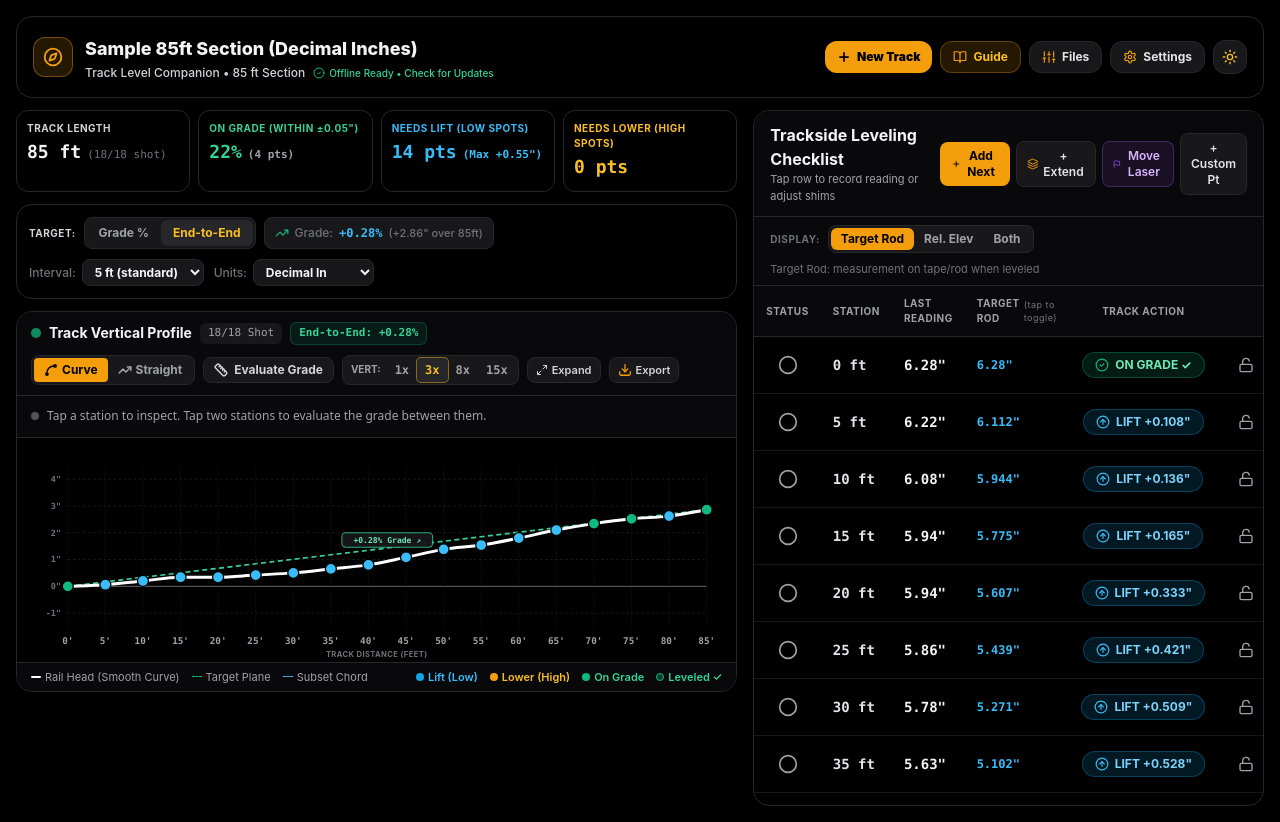
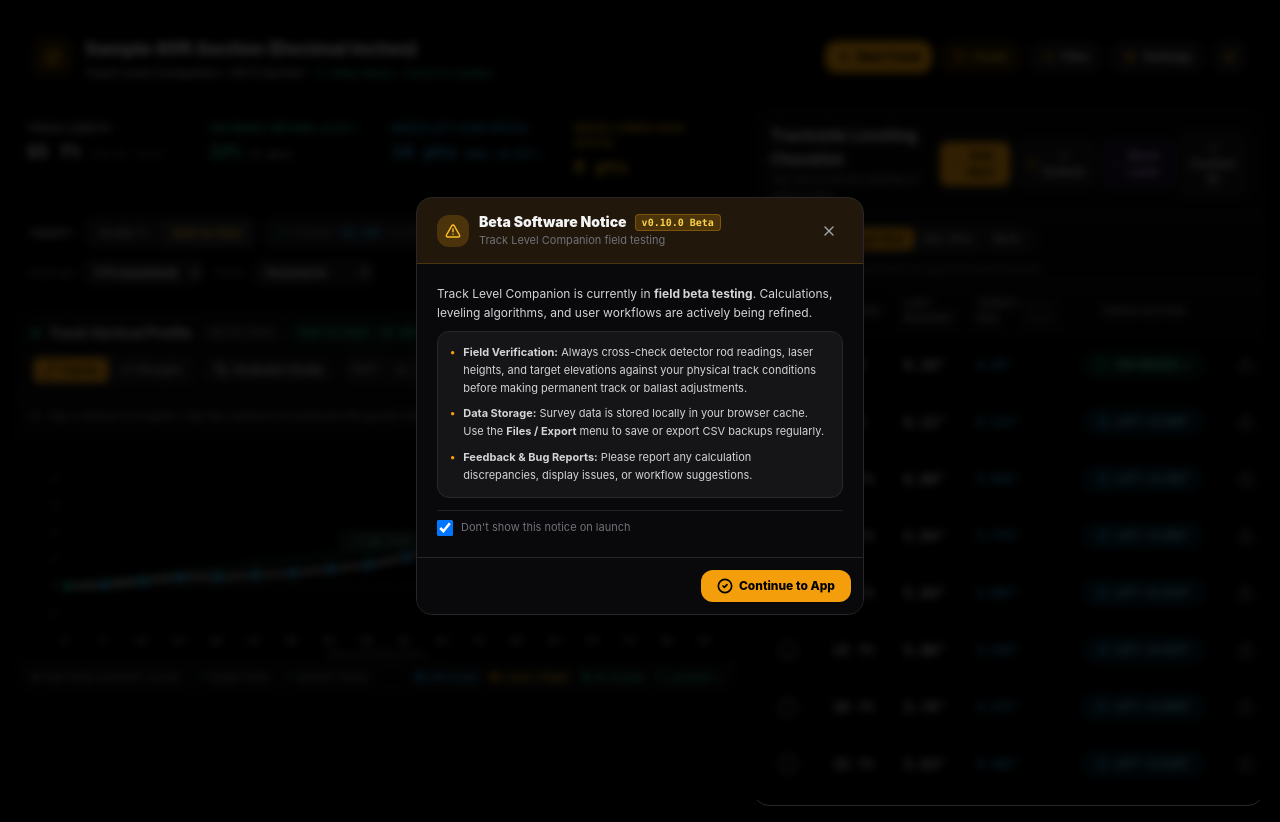
Before and after one commit to LoopRook/track-level-companion, a React (Vite) app: page / in a window 1280 px wide. Built offline with nearby package versions, Linux system fonts and the light colour scheme.

Commit message:
feat: bump to v0.10.0 Beta, add first-launch beta notice popup, and audit text for AI-isms

```diff
--- a/package.json
+++ b/package.json
@@ -1,7 +1,7 @@
 {
   "name": "track-level-companion",
   "private": true,
-  "version": "0.9.0",
+  "version": "0.10.0",
   "type": "module",
   "scripts": {
     "dev": "vite",
--- a/src/App.tsx
+++ b/src/App.tsx
@@ -9,6 +9,7 @@ import { DataManagementModal } from './components/DataManagementModal';
 import { UserGuideModal } from './components/UserGuideModal';
 import { NewTrackModal } from './components/NewTrackModal';
 import { SettingsModal } from './components/SettingsModal';
+import { BetaNoticeModal } from './components/BetaNoticeModal';
 import { PrintReport } from './components/PrintReport';
 import { UpdatePrompt } from './components/UpdatePrompt';
 import { useBodyScrollLock } from './core/useBodyScrollLock';
@@ -93,8 +94,22 @@ export const App: React.FC = () => {
   const [isGuideOpen, setIsGuideOpen] = useState(false);
   const [isNewTrackModalOpen, setIsNewTrackModalOpen] = useState(false);
   const [isSettingsOpen, setIsSettingsOpen] = useState(false);
+  const [isBetaNoticeOpen, setIsBetaNoticeOpen] = useState<boolean>(() => {
+    try {
+      return !localStorage.getItem('tlc_beta_notice_dismissed');
+    } catch {
+      return false;
+    }
+  });
 
-  useBodyScrollLock(isKeypadOpen || isDataModalOpen || isGuideOpen || isNewTrackModalOpen || isSettingsOpen);
+  useBodyScrollLock(
+    isKeypadOpen ||
+    isDataModalOpen ||
+    isGuideOpen ||
+    isNewTrackModalOpen ||
+    isSettingsOpen ||
+    isBetaNoticeOpen
+  );
 
   // Desktop PWA Installation
   // eslint-disable-next-line @typescript-eslint/no-explicit-any
@@ -687,6 +702,12 @@ export const App: React.FC = () => {
           onClose={() => setIsGuideOpen(false)}
         />
 
+        {/* First Launch Beta Notice Modal */}
+        <BetaNoticeModal
+          isOpen={isBetaNoticeOpen}
+          onClose={() => setIsBetaNoticeOpen(false)}
+        />
+
         {/* Opt-in PWA Update Notification Toast */}
         <UpdatePrompt />
       </div>
--- a/src/components/ActionTable.tsx
+++ b/src/components/ActionTable.tsx
@@ -1013,11 +1013,11 @@ export const ActionTable: React.FC<ActionTableProps> = ({
                       </div>
                       <p className="text-[11px] leading-tight text-purple-700 dark:text-purple-400">
                         {shift !== 0
-                          ? `All previously measured stations (0 ft to ${turningPointStation.distanceFt} ft) will convert to your new laser's scale (${shift >= 0 ? '+' : ''}${formatMeasurement(shift, unitFormat, fractionResolution)}). ${st0NewReading !== null ? `If you walk back to Station 0 with your rod right now, it will read ${formatMeasurement(st0NewReading, unitFormat, fractionResolution)} to match your active laser!` : ''}`
-                          : `Both setups are at the exact same height (0" shift).`}
+                          ? `Previously measured stations (0 ft to ${turningPointStation.distanceFt} ft) will convert to your active laser's scale (${shift >= 0 ? '+' : ''}${formatMeasurement(shift, unitFormat, fractionResolution)}). ${st0NewReading !== null ? `Station 0 rod reading equivalent: ${formatMeasurement(st0NewReading, unitFormat, fractionResolution)}.` : ''}`
+                          : `Both setups are at the same elevation (0" shift).`}
                       </p>
                       <p className="text-[10px] text-zinc-500 dark:text-zinc-400 leading-tight">
-                        All physical elevations, target slopes, and track lifts remain 100% physically identical.
+                        All physical elevations, target grades, and track adjustments remain identical.
                       </p>
                     </div>
                   );
--- /dev/null
+++ b/src/components/BetaNoticeModal.tsx
@@ -0,0 +1,124 @@
+import React, { useState } from 'react';
+import { AlertTriangle, X, CheckCircle2 } from 'lucide-react';
+import { useBodyScrollLock } from '../core/useBodyScrollLock';
+import { APP_VERSION_LABEL } from '../core/version';
+
+interface BetaNoticeModalProps {
+  isOpen: boolean;
+  onClose: () => void;
+}
+
+export const BetaNoticeModal: React.FC<BetaNoticeModalProps> = ({ isOpen, onClose }) => {
+  useBodyScrollLock(isOpen);
+  const [dontShowAgain, setDontShowAgain] = useState(true);
+
+  if (!isOpen) return null;
+
+  const handleDismiss = () => {
+    if (dontShowAgain) {
+      try {
+        localStorage.setItem('tlc_beta_notice_dismissed', 'true');
+      } catch (err) {
+        console.error('Failed to save beta notice dismissal preference', err);
+      }
+    }
+    onClose();
+  };
+
+  return (
+    <div
+      className="fixed inset-0 z-50 flex items-center justify-center bg-black/80 backdrop-blur-sm p-3 sm:p-4 overscroll-none touch-none"
+      onClick={handleDismiss}
+    >
+      <div
+        className="bg-white dark:bg-zinc-950 border border-zinc-200 dark:border-zinc-800 rounded-2xl w-full max-w-md shadow-2xl overflow-hidden flex flex-col overscroll-contain touch-auto transition-colors animate-in fade-in zoom-in-95 duration-150"
+        onClick={(e) => e.stopPropagation()}
+      >
+        {/* Header */}
+        <div className="bg-amber-500/10 dark:bg-amber-500/10 px-4 sm:px-5 py-3.5 flex items-center justify-between border-b border-amber-500/20 shrink-0">
+          <div className="flex items-center gap-2.5">
+            <div className="w-8 h-8 rounded-xl bg-amber-500/20 text-amber-600 dark:text-amber-400 flex items-center justify-center shrink-0">
+              <AlertTriangle className="w-4 h-4 stroke-[2.2]" />
+            </div>
+            <div>
+              <div className="flex items-center gap-2">
+                <h3 className="font-black text-sm text-zinc-900 dark:text-zinc-100">
+                  Beta Software Notice
+                </h3>
+                <span className="text-[10px] font-mono font-bold px-1.5 py-0.2 rounded bg-amber-500/20 text-amber-700 dark:text-amber-300 border border-amber-500/30">
+                  {APP_VERSION_LABEL}
+                </span>
+              </div>
+              <p className="text-[11px] text-zinc-500">
+                Track Level Companion field testing
+              </p>
+            </div>
+          </div>
+          <button
+            type="button"
+            onClick={handleDismiss}
+            className="p-1.5 rounded-lg text-zinc-400 hover:text-zinc-900 dark:hover:text-white hover:bg-zinc-200 dark:hover:bg-zinc-800 transition"
+            aria-label="Close"
+          >
+            <X className="w-4 h-4" />
+          </button>
+        </div>
+
+        {/* Content */}
+        <div className="p-4 sm:p-5 space-y-3 text-xs text-zinc-700 dark:text-zinc-300 leading-relaxed">
+          <div className="space-y-2">
+            <p>
+              Track Level Companion is currently in <strong>field beta testing</strong>. Calculations, leveling algorithms, and user workflows are actively being refined.
+            </p>
+            <div className="p-3 bg-zinc-50 dark:bg-zinc-900/80 rounded-xl border border-zinc-200 dark:border-zinc-800 space-y-2 text-[11px]">
+              <div className="flex items-start gap-2">
+                <span className="text-amber-500 font-bold">•</span>
+                <span>
+                  <strong>Field Verification:</strong> Always cross-check detector rod readings, laser heights, and target elevations against your physical track conditions before making permanent track or ballast adjustments.
+                </span>
+              </div>
+              <div className="flex items-start gap-2">
+                <span className="text-amber-500 font-bold">•</span>
+                <span>
+                  <strong>Data Storage:</strong> Survey data is stored locally in your browser cache. Use the <strong>Files / Export</strong> menu to save or export CSV backups regularly.
+                </span>
+              </div>
+              <div className="flex items-start gap-2">
+                <span className="text-amber-500 font-bold">•</span>
+                <span>
+                  <strong>Feedback & Bug Reports:</strong> Please report any calculation discrepancies, display issues, or workflow suggestions.
+                </span>
+              </div>
+            </div>
+          </div>
+
+          {/* Dismissal Checkbox */}
+          <div className="pt-2 flex items-center gap-2 border-t border-zinc-200 dark:border-zinc-800/80">
+            <input
+              type="checkbox"
+              id="dontShowBetaAgain"
+              checked={dontShowAgain}
+              onChange={(e) => setDontShowAgain(e.target.checked)}
+              className="w-4 h-4 rounded text-amber-500 focus:ring-amber-400 border-zinc-300 dark:border-zinc-700 bg-white dark:bg-zinc-800 cursor-pointer"
+            />
+            <label htmlFor="dontShowBetaAgain" className="text-[11px] text-zinc-500 cursor-pointer select-none">
+              Don't show this notice on launch
+            </label>
+          </div>
+        </div>
+
+        {/* Footer */}
+        <div className="p-3 bg-zinc-50 dark:bg-zinc-950 border-t border-zinc-200 dark:border-zinc-800 flex justify-end">
+          <button
+            type="button"
+            onClick={handleDismiss}
+            className="px-4 py-2 bg-amber-500 hover:bg-amber-400 text-black font-extrabold rounded-xl text-xs transition active:scale-95 shadow-sm flex items-center gap-1.5"
+          >
+            <CheckCircle2 className="w-4 h-4 stroke-[2.5]" />
+            <span>Continue to App</span>
+          </button>
+        </div>
+      </div>
+    </div>
+  );
+};
--- a/src/components/DataManagementModal.tsx
+++ b/src/components/DataManagementModal.tsx
@@ -21,6 +21,7 @@ import {
 } from 'lucide-react';
 import { useBodyScrollLock } from '../core/useBodyScrollLock';
 import { triggerAppUpdateCheck } from './UpdatePrompt';
+import { APP_VERSION_LABEL } from '../core/version';
 
 interface DataManagementModalProps {
   isOpen: boolean;
@@ -98,7 +99,7 @@ export const DataManagementModal: React.FC<DataManagementModalProps> = ({
     setSavedProjects(updated);
     try {
       localStorage.setItem(STORAGE_KEY, JSON.stringify(updated));
-      showNotification(`Saved "${trimmedName}" to browser storage!`);
+      showNotification(`Saved "${trimmedName}" to browser storage.`);
     } catch (e) {
       console.error('Failed to save to localStorage', e);
       showNotification('Could not save to storage.', 'error');
@@ -134,7 +135,7 @@ export const DataManagementModal: React.FC<DataManagementModalProps> = ({
             files: [file],
             title: targetProj.name,
           });
-          showNotification(`Shared "${filename}"!`);
+          showNotification(`Shared "${filename}".`);
           return;
         }
       } catch (err) {
@@ -156,7 +157,7 @@ export const DataManagementModal: React.FC<DataManagementModalProps> = ({
         document.body.removeChild(link);
         URL.revokeObjectURL(url);
       }, 500);
-      showNotification(`Downloaded "${filename}"!`);
+      showNotification(`Downloaded "${filename}".`);
     } catch {
       showNotification('Download failed. You can copy CSV text below.', 'error');
     }
@@ -168,7 +169,7 @@ export const DataManagementModal: React.FC<DataManagementModalProps> = ({
     try {
       if (navigator.clipboard && navigator.clipboard.writeText) {
         await navigator.clipboard.writeText(csvContent);
-        showNotification('✓ Copied CSV data to clipboard!');
+        showNotification('Copied CSV data to clipboard.');
         return;
       }
       throw new Error('Clipboard API not available');
@@ -181,7 +182,7 @@ export const DataManagementModal: React.FC<DataManagementModalProps> = ({
       textarea.select();
       document.execCommand('copy');
       document.body.removeChild(textarea);
-      showNotification('✓ Copied CSV data to clipboard!');
+      showNotification('Copied CSV data to clipboard.');
     }
   };
 
@@ -202,7 +203,7 @@ export const DataManagementModal: React.FC<DataManagementModalProps> = ({
         document.body.removeChild(link);
         URL.revokeObjectURL(url);
       }, 500);
-      showNotification(`Downloaded "${filename}"! Open in Excel or Google Drive.`);
+      showNotification(`Downloaded "${filename}".`);
     } catch {
       showNotification('Failed to download template.', 'error');
     }
@@ -214,7 +215,7 @@ export const DataManagementModal: React.FC<DataManagementModalProps> = ({
       const tsv = generateGoogleSheetsTSVTemplate(50, currentProject.stationIntervalFt || 5);
       if (navigator.clipboard && navigator.clipboard.writeText) {
         await navigator.clipboard.writeText(tsv);
-        showNotification('✓ Copied template! Paste (Ctrl+V) directly into Google Sheets.');
+        showNotification('Copied template to clipboard.');
         return;
       }
       throw new Error('Clipboard API not available');
@@ -227,7 +228,7 @@ export const DataManagementModal: React.FC<DataManagementModalProps> = ({
       textarea.select();
       document.execCommand('copy');
       document.body.removeChild(textarea);
-      showNotification('✓ Copied template! Paste (Ctrl+V) directly into Google Sheets.');
+      showNotification('Copied template to clipboard.');
     }
   };
 
@@ -264,7 +265,7 @@ export const DataManagementModal: React.FC<DataManagementModalProps> = ({
         name: sourceName.replace(/\.[^/.]+$/, ''),
         stations,
       });
-      showNotification(`✓ Loaded ${stations.length} stations!`);
+      showNotification(`Loaded ${stations.length} stations.`);
       onClose();
     } else {
       // Ask user to choose Replace or Merge
@@ -279,7 +280,7 @@ export const DataManagementModal: React.FC<DataManagementModalProps> = ({
       ...currentProject,
       stations: pendingCsvStations.stations,
     });
-    showNotification(`✓ Replaced track with ${pendingCsvStations.stations.length} stations.`);
+    showNotification(`Replaced track with ${pendingCsvStations.stations.length} stations.`);
     setPendingCsvStations(null);
     onClose();
   };
@@ -292,7 +293,7 @@ export const DataManagementModal: React.FC<DataManagementModalProps> = ({
       ...currentProject,
       stations: combined,
     });
-    showNotification(`✓ Merged ${pendingCsvStations.stations.length} stations onto track (now ${combined.length} total).`);
+    showNotification(`Merged ${pendingCsvStations.stations.length} stations onto track (${combined.length} total).`);
     setPendingCsvStations(null);
     onClose();
   };
@@ -304,7 +305,7 @@ export const DataManagementModal: React.FC<DataManagementModalProps> = ({
       ...currentProject,
       stations: combined,
     });
-    showNotification(`✓ Merged "${saved.name}" onto track (now ${combined.length} stations).`);
+    showNotification(`Merged "${saved.name}" onto track (${combined.length} stations).`);
     onClose();
   };
 
@@ -620,7 +621,7 @@ export const DataManagementModal: React.FC<DataManagementModalProps> = ({
                     <div className="p-3 bg-amber-500/10 dark:bg-amber-500/5 rounded-2xl border border-amber-500/20 flex items-center justify-between gap-3">
                       <div>
                         <div className="text-xs font-bold text-zinc-900 dark:text-zinc-100">
-                          Starting a brand new track section?
+                          Start a new track section:
                         </div>
                         <div className="text-[11px] text-zinc-500">
                           Clear the current project and generate a blank field survey or custom grid.
@@ -680,7 +681,7 @@ export const DataManagementModal: React.FC<DataManagementModalProps> = ({
                         <li>Click <strong>Copy for Google Sheets</strong> (or download CSV and upload to Google Drive).</li>
                         <li>Open a new sheet in Google Sheets and press <kbd className="px-1 py-0.2 bg-zinc-200 dark:bg-zinc-800 rounded font-mono">Ctrl+V</kbd> to paste columns.</li>
                         <li>Record laser measurements trackside in column B (e.g. <span className="font-mono">1' 4 3/8"</span>, <span className="font-mono">14.375</span>, or <span className="font-mono">365mm</span>).</li>
-                        <li>Export as CSV from Google Sheets (or copy the cells) and upload/paste it right back into this tab!</li>
+                        <li>Export as CSV from Google Sheets (or copy the table) and upload or paste it into this tab.</li>
                       </ol>
                     </div>
                   </div>
@@ -877,7 +878,7 @@ export const DataManagementModal: React.FC<DataManagementModalProps> = ({
                 ? 'Checking for updates...'
                 : modalUpdateStatus === 'updated'
                 ? 'App is up to date ✓'
-                : 'Track Level Companion v0.9.0 Beta • Check for Updates'}
+                : `Track Level Companion ${APP_VERSION_LABEL} • Check for Updates`}
             </span>
           </button>
           <button
--- a/src/components/NewTrackModal.tsx
+++ b/src/components/NewTrackModal.tsx
@@ -5,7 +5,6 @@ import {
   Compass,
   Layers,
   RotateCcw,
-  Sparkles,
   Bookmark,
   Plus
 } from 'lucide-react';
@@ -67,7 +66,7 @@ export const NewTrackModal: React.FC<NewTrackModalProps> = ({
         <div className="bg-zinc-100 dark:bg-black px-4 sm:px-5 py-3.5 flex items-center justify-between border-b border-zinc-200 dark:border-zinc-800 shrink-0">
           <div className="flex items-center gap-2.5">
             <div className="w-8 h-8 rounded-xl bg-amber-500/20 text-amber-500 flex items-center justify-center">
-              <Sparkles className="w-4 h-4" />
+              <Plus className="w-4 h-4 stroke-[3]" />
             </div>
             <div>
               <h2 className="text-sm sm:text-base font-extrabold text-zinc-900 dark:text-white">
--- a/src/components/PrintReport.tsx
+++ b/src/components/PrintReport.tsx
@@ -2,6 +2,7 @@ import React, { useMemo } from 'react';
 import { TrackProject, CalculatedStation } from '../core/types';
 import { formatMeasurement } from '../core/units';
 import { calculateGradeInfo } from '../core/calculations';
+import { APP_VERSION_LABEL } from '../core/version';
 import { StationSummaryData } from './StationConfig';
 
 export interface PrintReportProps {
@@ -106,7 +107,7 @@ export const PrintReport: React.FC<PrintReportProps> = ({
               {project.name || 'Track Section Profile'}
             </h1>
             <p className="text-xs font-semibold text-zinc-600 mt-0.5">
-              Track Level Companion • Track Vertical Profile & Field Leveling Sheet
+              Track Level Companion {APP_VERSION_LABEL} • Track Vertical Profile & Field Leveling Sheet
             </p>
           </div>
           <div className="text-right font-mono text-[11px] text-zinc-700">
--- a/src/components/SettingsModal.tsx
+++ b/src/components/SettingsModal.tsx
@@ -2,6 +2,7 @@ import React, { useState } from 'react';
 import { TrackProject, UnitFormat } from '../core/types';
 import { useBodyScrollLock } from '../core/useBodyScrollLock';
 import { triggerAppUpdateCheck } from './UpdatePrompt';
+import { APP_VERSION_LABEL } from '../core/version';
 import { Settings, X, Check, RefreshCw, Sliders, Hash, ShieldCheck } from 'lucide-react';
 
 export interface SettingsModalProps {
@@ -233,7 +234,7 @@ export const SettingsModal: React.FC<SettingsModalProps> = ({
                   Track Level Companion
                 </span>
                 <span className="text-[10px] bg-amber-500/20 text-amber-700 dark:text-amber-400 font-extrabold px-1.5 py-0.5 rounded border border-amber-500/30">
-                  v0.9.0 Beta
+                  {APP_VERSION_LABEL}
                 </span>
               </div>
               <button
--- a/src/components/StationConfig.tsx
+++ b/src/components/StationConfig.tsx
@@ -360,7 +360,7 @@ export const StationAlignmentBar: React.FC<StationAlignmentBarProps> = ({
                 ? 'bg-zinc-900 dark:bg-zinc-800 text-white dark:text-amber-400 shadow-sm'
                 : 'text-zinc-600 dark:text-zinc-400 hover:text-zinc-900 dark:hover:text-zinc-200'
             }`}
-            title="Target a specific grade or slope across the section (e.g. 0.0% flat)"
+            title="Target a specific grade across the section (e.g. 0.0% flat)"
           >
             Grade %
           </button>
@@ -378,10 +378,10 @@ export const StationAlignmentBar: React.FC<StationAlignmentBarProps> = ({
           </button>
         </div>
 
-        {/* If Grade % is selected, show slope input */}
+        {/* If Grade % is selected, show grade input */}
         {project.gradeMode === 'target_grade' && (
           <div className="flex items-center gap-1.5 bg-zinc-100 dark:bg-zinc-900 px-2.5 rounded-lg border border-zinc-200 dark:border-zinc-800 h-8">
-            <span className="text-zinc-500 font-medium text-xs">Slope:</span>
+            <span className="text-zinc-500 font-medium text-xs">Grade:</span>
             <div className="flex items-center">
               <input
                 type="number"
--- a/src/components/UpdatePrompt.tsx
+++ b/src/components/UpdatePrompt.tsx
@@ -1,6 +1,6 @@
 import React from 'react';
 import { useRegisterSW } from 'virtual:pwa-register/react';
-import { RefreshCw, X, Sparkles } from 'lucide-react';
+import { RefreshCw, X } from 'lucide-react';
 
 let globalSWRegistration: ServiceWorkerRegistration | null = null;
 
@@ -84,7 +84,7 @@ export const UpdatePrompt: React.FC = () => {
     <div className="fixed bottom-4 left-4 right-4 sm:left-auto sm:right-6 sm:max-w-md z-50 animate-in fade-in slide-in-from-bottom-5 duration-300">
       <div className="bg-zinc-900 dark:bg-zinc-950 text-white p-3.5 sm:p-4 rounded-2xl shadow-2xl border border-amber-500/40 flex items-start gap-3">
         <div className="w-9 h-9 rounded-xl bg-amber-500/20 text-amber-400 flex items-center justify-center shrink-0 mt-0.5">
-          <Sparkles className="w-5 h-5" />
+          <RefreshCw className="w-5 h-5" />
         </div>
         <div className="flex-1 min-w-0">
           <h4 className="font-extrabold text-sm text-zinc-100 flex items-center gap-1.5">
--- /dev/null
+++ b/src/core/version.ts
@@ -0,0 +1,6 @@
+/**
+ * Application version configuration.
+ * Follows Semantic Versioning (Major.Minor.Patch) for pre-1.0 development.
+ */
+export const APP_VERSION = '0.10.0';
+export const APP_VERSION_LABEL = `v${APP_VERSION} Beta`;
```
Also changed, not shown: src/components/UserGuideModal.tsx (+49 -52 lines).
